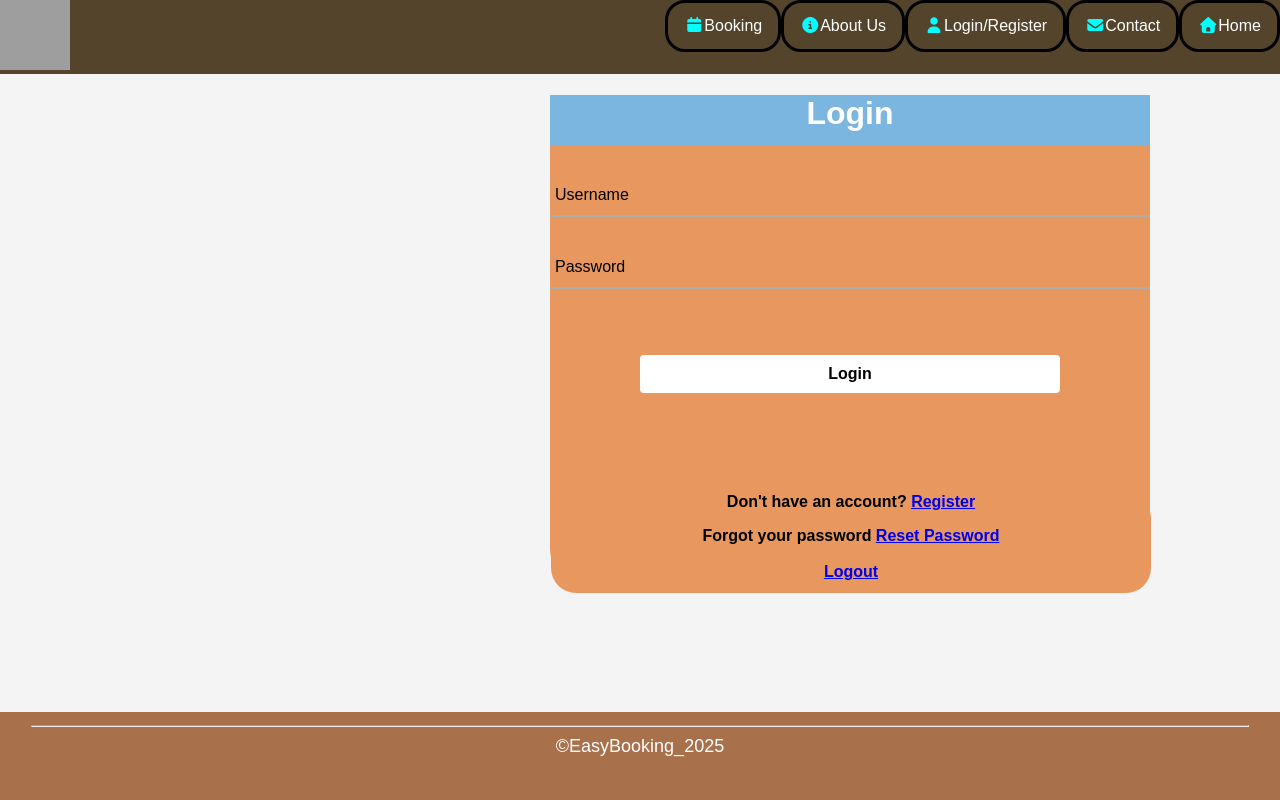
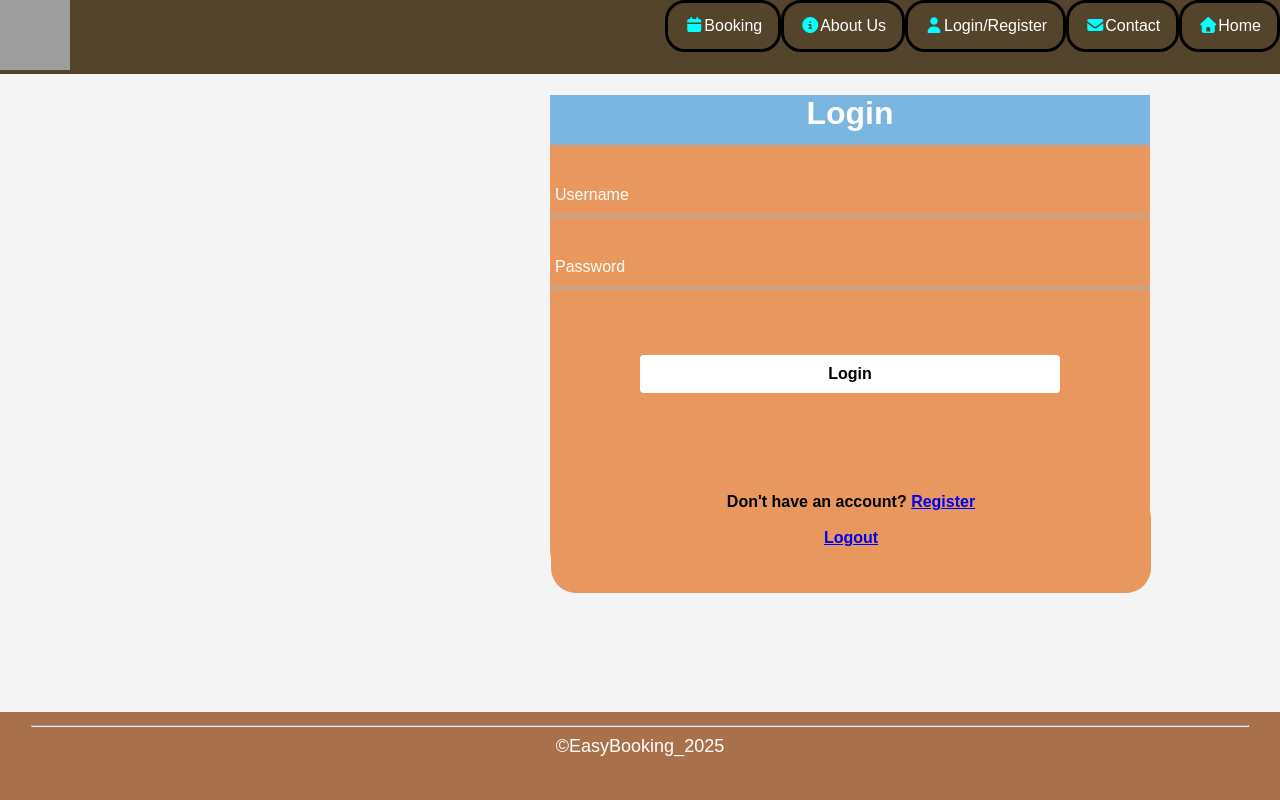
Before and after one commit to WintonChurchill/205.2-Project-Development, a Django app: page /login/ in a window 1280 px wide. Run offline with Django 5.2, Linux system fonts and the light colour scheme; some libraries are stand-ins or nearby versions; grey boxes are pictures that could not be loaded.

Commit message:
completed project and also comments added cleanup in other files as well

```diff
--- a/Frontend-Django/BookingSystem205/App/static/login_reg.css
+++ b/Frontend-Django/BookingSystem205/App/static/login_reg.css
@@ -134,6 +134,7 @@ form .txt_field{
   position: relative;
   border-bottom: 2px solid #adadad;
   margin: 30px 0;
+  color:white;
 }
 
 .txt_field input{
@@ -144,6 +145,7 @@ form .txt_field{
   border: none;
   background: none;
   outline: none;
+  color:white;
 }
 
 .txt_field label{
@@ -154,10 +156,11 @@ form .txt_field{
   font-size: 16px;
   pointer-events:none;
   transition: .5s;
+  color:white;
 }
 
 .txt_field input:focus ~ label,
 .txt_field input:valid ~ label{
   top:-5px;
-  color:#2691d9;
+  color:black;
 }
--- a/Frontend-Django/BookingSystem205/App/templates/login1.html
+++ b/Frontend-Django/BookingSystem205/App/templates/login1.html
@@ -30,7 +30,7 @@
         <!--Logo-->
         <img src="https://i.postimg.cc/YCpDt5fF/Screenshot-2025-10-10-001046.jpg" width="70px" height="70px" margin-left="20%">
 
-        <!--Navigation Bars-->
+        <!--Navigation Bar + Buttons-->
         <li><a href="{% url 'home' %}" style="border:solid black;"><i class="fa-solid fa-house" style="color:aqua;"></i>Home</a></li>
         <li><a href="{% url 'contact' %}" style="border:solid black;"><i class="fa-solid fa-envelope" style="color:aqua"></i>Contact</a></li>
         <li><a class="active" href="{% url 'register' %}" style="border:solid black;"><i class="fa-solid fa-user" style="color:aqua"></i>Login/Register</a></li>
@@ -38,23 +38,27 @@
         <li><a href="{% url 'booking' %}" style="border:solid black;"><i class="fa-solid fa-calendar" style="color:aqua"></i>Booking</a></li>
     </ul>
 
-
+        <!--Login Container and content-->
         <div class="container_2">
             <h1>Login</h1>
 
             <!--Flash messages-->
             {% if messages %}
                 {% for message in messages %}
-                    {% if message.tags == 'error'%}
+                    {% if message.tags == 'error'%}<!--{message} representing an error message-->
                         <center><h4 style="color: firebrick">{{message}}</h4></center>
-                    {% else %}
-                        <center><h4 style="color: dodgerblue">{{message}}</h4></center>
+                    {% else %}<!--{message} represneting an succesful message-->
+                        <center><h4 style="color: green">{{message}}</h4></center>
                     {% endif %}
                 {% endfor %}
             {% endif %}
 
+            <!--Login Form-->
             <form method="POST">
 
+                <!-- (used to prevent Cross-Site Request Forgery attacks!) -->
+                <!--used for when user logs in or new session starts-->
+                <!--creating an user's server-side session-->
                 {% csrf_token %}
 
                 <!--div container for (username label, input, placeholder)-->
@@ -77,11 +81,11 @@
                 <!--Submit button (Login)-->
                 <input type="submit" value="Login">
 
+                <!--seperate container to store (register 'url link')-->
                 <div class="link_container" style="margin-left:1px; margin-top:-200px;">
-                    Don't have an account? <a href="{% url 'register' %}">Register</a>
-                    <p>Forgot your password <a href="{% url 'forgot-password' %}">Reset Password</a><!--Not working-->
+                    Don't have an account? <a href="{% url 'register' %}">Register</a><!--Register 'url' link-->
                     <br>
-                    <br>
+                    <br> <!--Logout link-->
                         <a href="{% url 'logout' %}">Logout</a>
                 </div>
             </form>
--- a/Frontend-Django/BookingSystem205/App/views.py
+++ b/Frontend-Django/BookingSystem205/App/views.py
@@ -1,28 +1,24 @@
-from django.shortcuts import render
-from django. template import loader
-from django.http import HttpResponse
+from django.template import loader
+from django.http import HttpResponse #representing an import of HttpResponse class -
 
 from django.shortcuts import render, redirect
-from django.contrib.auth.models import User
-from django.contrib.auth import authenticate, login, logout
-from django.contrib.auth.decorators import login_required
-from django.contrib import messages
-from django.conf import settings
-from django.core.mail import EmailMessage
-from django.utils import timezone
+#render -return an HttpResponse object that redners text
+# redirect - returns  HttpResponseRedirect to appropriate URL for aguments to be passed
+
+from django.contrib.auth.models import User #built-in authentication
+from django.contrib.auth import authenticate, login, logout#django built-in authentication system (essential functions)
+from django.contrib.auth.decorators import login_required#imports a decorator which enables an barrier for users to not having access to other pages
+from django.contrib import messages #display one time notification messages to users e.g upon succesful account creation, invalid credentials
+from django.conf import settings #standard method to access BookingSystem205 project configuration settings*
+from django.core.mail import EmailMessage#sending emails via django apps / Not implemeneted
+from django.utils import timezone#current timezone for password Id not implemented!
 from django.urls import reverse
-from .models import *
+from .models import * #django database library that
 
-
+#User must login/register first then redirect them once succesfully logged in!
 @login_required
 def home(request):
-
     return render(request, 'home.html')
-
-#IMPORTANT NOTICE: due to I had tested our project via a new register system outside of this project,
-#I will be completing the rest of the copying of the new files, modifying and completed by tomorrow during class time
-#Only part left is to test everything in new project and also forgot password feature
-#will provide screenshots proof work completed for testin on 12/11/25
 
 #new Register page - working (edit and final test tomorrow during class time!)
 def RegisterView(request):
@@ -56,163 +52,49 @@ def RegisterView(request):
                 email = email,
                 password = password
             )
-            messages.success(request, 'Account created succesfully!')
-            return redirect('login')
+            messages.success(request, 'Account created succesfully!')#flash message for successful login attempt
+            return redirect('login')#redirect to login.html file
         else:
-            return redirect('register')
+            return redirect('register')#redirect to register.html file
 
-    return render(request, 'register1.html')
+    return render(request, 'register1.html')#return 'register1.html' file
 
 #new login page - working! (need to test tomorrow during class time)
 def LoginView(request):
+    #collect user input from form (username + password)
     if request.method == "POST":
         username = request.POST.get("username")
         password = request.POST.get('password')
 
+        #user authentication (request - collect username, password)
         user = authenticate(request, username=username, password=password)
 
+        #if user credentials is correct based of registered user credentials redirect to home
         if user is not None:
             login(request, user)
 
             return redirect('home')
-        else:
+        else: #if not: user will remain on login page (flash message appears)!
             messages.error(request, "Invalid login credentials")
             return redirect('login')
 
-    return render(request, 'login1.html')
+    return render(request, 'login1.html')#return 'login.html'file
 
-#completed and working
+#Logout Feature
 def LogoutView(request):
+
     logout(request)
 
-    return redirect('login')
+    return redirect('login')#redirect to login1.html file
 
+#Contact Page
+def contact(request):
+    return render(request, 'contact.html')#contact page redirect
 
-
-def contact(request):
-    return render(request, 'contact.html')
-
-#completed - Login view
-def LoginView(request):
-    if request.method == 'POST':
-        #collect user input from front-end
-        username = request.POST.get('username')
-        password = request.POST.get('password')
-
-        #user authentication
-        user = authenticate(request, username=username, password=password)
-
-        #if user credentials are existing, user will be redirected to 'home' page
-        if user is not None:
-            login(request, user)
-
-            return redirect('home')
-
-        #if user credentials are not existing an invalid login credentials will show via (flash messages)
-        else:
-            messages.error(request, "Invalid login credentials")
-            return redirect('login')
-
-    return render(request, 'Login1.html')
-
-
-def LogoutView(request):
-    logout(request)
-    return redirect('login')
-
-#Not-functional
-def ForgotPassword(request):
-
-    if request.method == "POST":
-        email = request.POST.get('email')
-
-        try:
-            user = User.objects.get(email=email)
-
-            new_password_reset = PasswordReset(user=user)
-            new_password_reset.save()
-
-            password_reset_url = reverse('reset-password', kwargs={'reset_id': new_password_reset.reset_id})
-
-            messages.success(request, f"Email found!")
-
-            email_body = f'Reset your password using the link below: \n\n\n{password_reset_url}',
-
-            email_message = EmailMessage(
-                'Reset your password', #email subject
-                email_body,
-                settings.EMAIL_HOST_USER, #email sender
-                [email]#email receiver
-            )
-
-            email_message.fail_silently = True
-            email_message.send()
-
-            return redirect('password-reset-sent', reset_id=new_password_reset.reset_id)
-
-        except User.DoesNotExist:
-            messages.error(request, f"No user with email '{email}' found")
-            return redirect('forgot-password')
-
-    return render(request, 'forgot_password.html')
-
-#In-progress
-def PasswordResetSent(request, reset_id):
-
-    if PasswordReset.objects.filter(reset_id=reset_id).exists():
-        return render(request,'password_reset_sent.html')
-    else:
-        #redirect to forgot password page if code doe not exist!
-        messages.error(request, 'Invalid reset id')
-        return redirect('forgot-password')
-
-#Incomplete
-def ResetPassword(request, reset_id):
-
-        if request.method == "POST":
-            password = request.POST.get('password')
-            confirm_password = request.POST.get('conrfirm_password')
-
-            passwords_have_error = False
-
-            if password != confirm_password:
-                passwords_have_error = True
-                messages.error(request, 'Passwords do not match')
-
-            if len(password) < 5:
-                passwords_have_error = True
-                messages.error(request, "Password must be at least 5 characters long")
-
-            expiration_time = reset_id.created_when + timezone.timedelta(minutes=10)
-
-            if timezone.now() > expiration_time:
-
-                reset_id.delete()
-
-                passwords_have_error = True
-                messages.error(request, 'Reset link has expired')
-
-            if not passwords_have_error:
-                user = reset_id.user
-                user.set_password(password)
-                user.save()
-
-                reset_id.delete()
-
-                messages.success(request, 'Password reset, proceed to login')
-                return redirect('login')
-            else:
-                #redirect back to password reset page and display errors
-                return redirect('reset-password', reset_id=reset_id)
-
-    #  return render(request, 'reset_password.html' )
-
-#Complete
+#About us page
 def about(request):
     return render(request, 'about.html')
 
+#Booking page
 def booking(request):
     return render(request, 'booking.html')
-
-def main(request):
-    return render(request, 'main.html')
--- a/Frontend-Django/BookingSystem205/BookingSystem205/urls.py
+++ b/Frontend-Django/BookingSystem205/BookingSystem205/urls.py
@@ -25,9 +25,6 @@ urlpatterns = [
     path('login/', views.LoginView, name='login'),
     path('register/', views.RegisterView, name='register'),
     path('logout/', views.LogoutView, name='logout'),
-    path('forgot-password/', views.ForgotPassword, name='forgot-password'),
-    path('password-reset-sent/<str:reset_id>/', views.PasswordResetSent, name='password-reset-sent'),
-    path('reset-password/<str:reset_id>/', views.ResetPassword, name='rest-password'),
     path('about', views.about, name="about"),
     path('booking', views.booking, name="booking"),
 ]
```
Also changed, not shown: Frontend-Django/BookingSystem205/App/templates/booking.html (+6 -2 lines), Frontend-Django/BookingSystem205/App/templates/contact.html (+6 -1 lines), Frontend-Django/BookingSystem205/App/templates/register1.html (+12 -9 lines), Frontend-Django/BookingSystem205/BookingSystem205/settings.py (+1 -6 lines).
